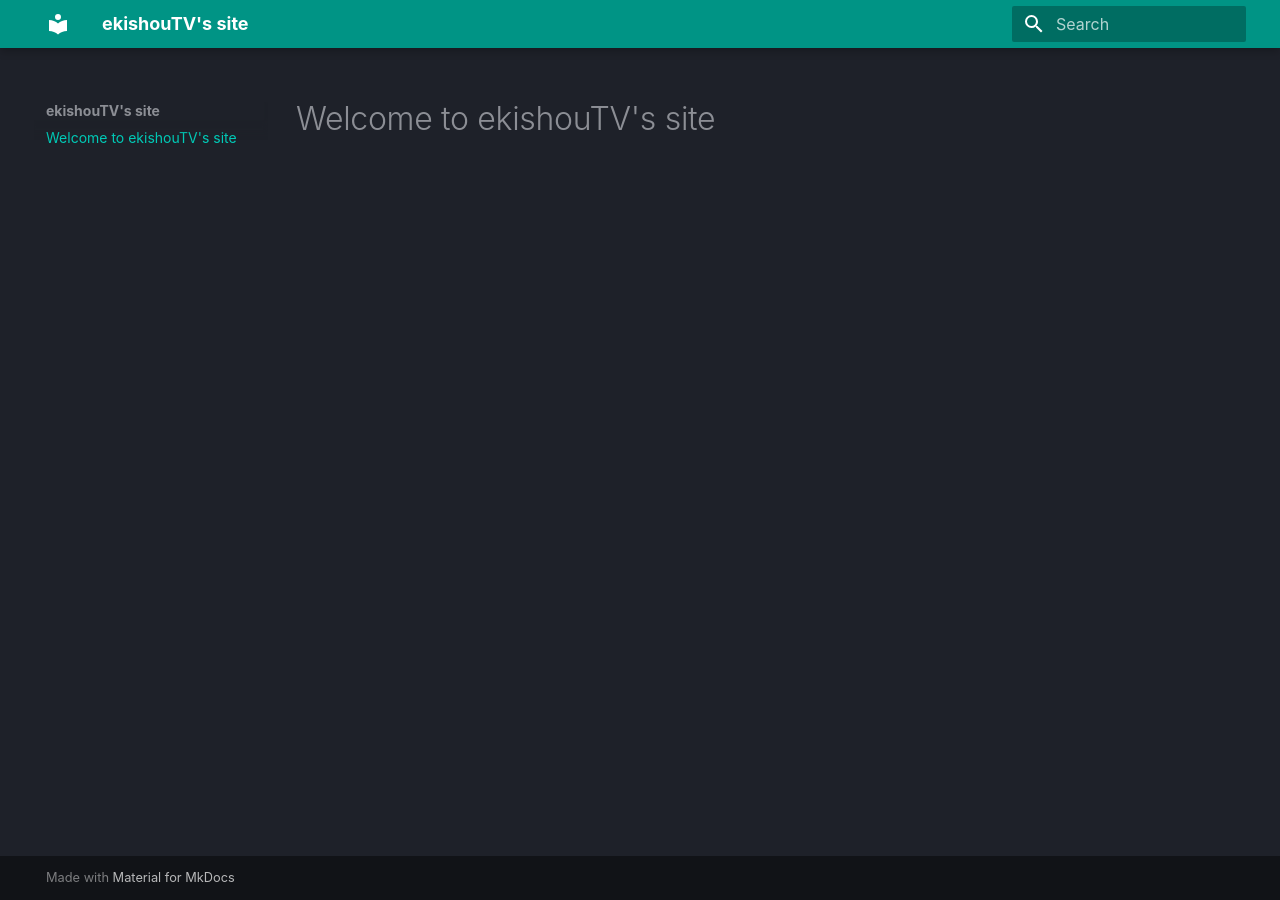
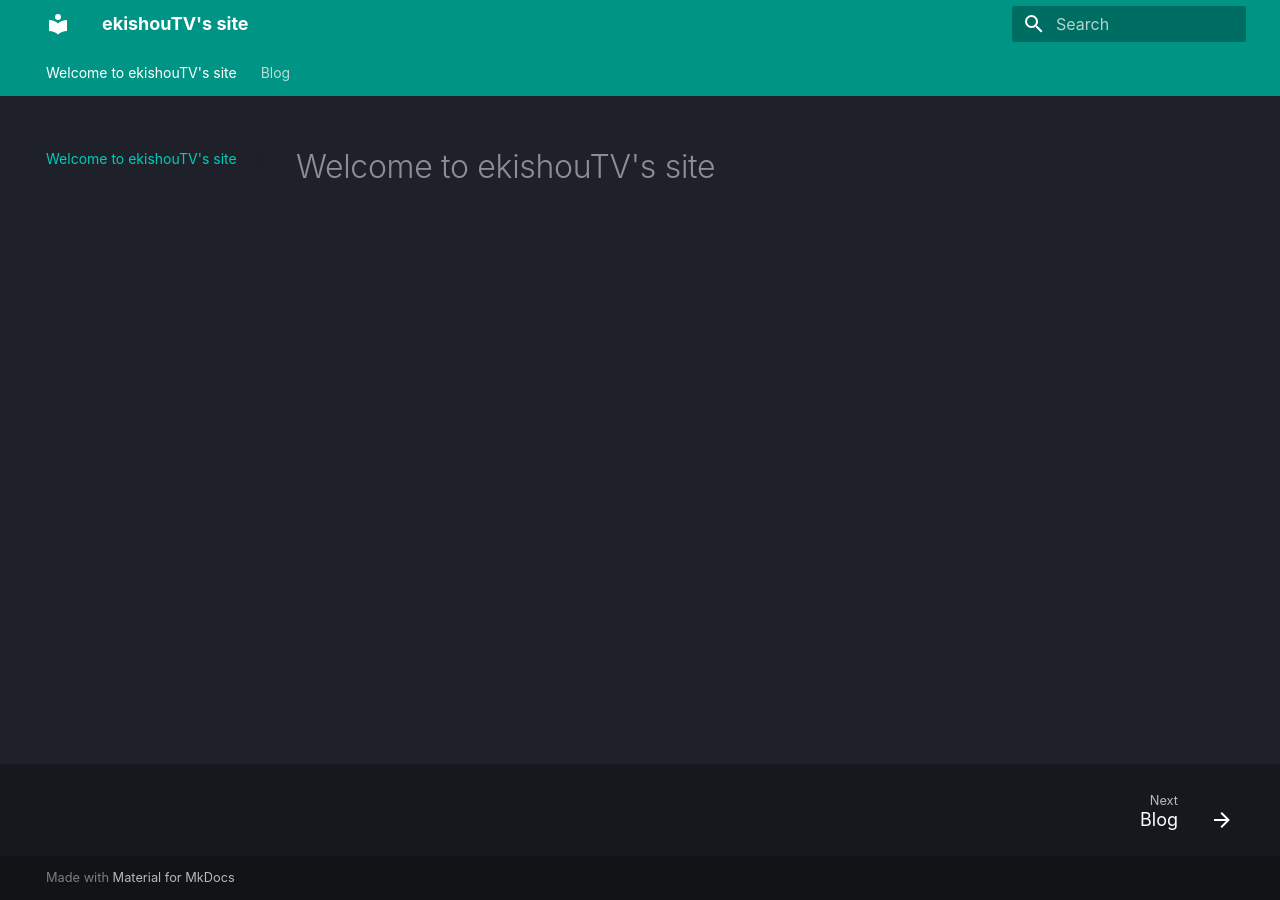
Before and after one commit to ekishouTV/ekishouTV.github.io, an MkDocs documentation site: the page built from docs/index.md, in a window 1280 px wide. Built offline with MkDocs 1.6.1 and Material for MkDocs 9.7.7, drawn with Linux system fonts in a browser that asks for light colours; some web fonts are replaced.

Commit message:
feat: ✨ Setup blog

```diff
--- a/docker-compose.yml
+++ b/docker-compose.yml
@@ -10,6 +10,7 @@
     volumes:
       - .:/site
       - venv:/site/.venv
+      - ~/.ssh:/home/site/.ssh
     restart: always
 
 volumes:
--- /dev/null
+++ b/docs/blog/index.md
@@ -0,0 +1 @@
+# Blog
--- /dev/null
+++ b/docs/stylesheets/rendering_obsidian_auto_card_link.css
@@ -0,0 +1,150 @@
+/*
+    Based on https://github.com/nekoshita/obsidian-auto-card-link/blob/1.2.3/styles.css
+    License: https://github.com/nekoshita/obsidian-auto-card-link/blob/1.2.3/LICENSE
+*/
+
+.auto-card-link-container {
+    container-type: inline-size;
+    position: relative;
+    overflow: hidden;
+    user-select: none;
+    /* This is because the text and the card are too close together. */
+    margin-bottom: 1rem;
+
+    --auto-card-link-indent-size: 2.5em;
+
+    /* Currently this feature does not work expected.
+    &[data-auto-card-link-depth="0"] {
+        margin-left: calc(var(--auto-card-link-indent-size) * 0);
+    }
+
+    &[data-auto-card-link-depth="1"] {
+        margin-left: calc(var(--auto-card-link-indent-size) * 1);
+    }
+
+    &[data-auto-card-link-depth="2"] {
+        margin-left: calc(var(--auto-card-link-indent-size) * 2);
+    }
+
+    &[data-auto-card-link-depth="3"] {
+        margin-left: calc(var(--auto-card-link-indent-size) * 3);
+    }
+
+    &[data-auto-card-link-depth="4"] {
+        margin-left: calc(var(--auto-card-link-indent-size) * 4);
+    }
+
+    &[data-auto-card-link-depth="5"] {
+        margin-left: calc(var(--auto-card-link-indent-size) * 5);
+    }
+
+    &[data-auto-card-link-depth="6"] {
+        margin-left: calc(var(--auto-card-link-indent-size) * 6);
+    }
+
+    &[data-auto-card-link-depth="7"] {
+        margin-left: calc(var(--auto-card-link-indent-size) * 7);
+    } */
+}
+
+@container (max-width: 300px) {
+    .auto-card-link-thumbnail {
+        display: none;
+    }
+}
+
+@container (max-width: 500px) {
+    .auto-card-link-description {
+        display: none;
+    }
+
+    .auto-card-link-thumbnail {
+        max-width: 40% !important;
+    }
+
+    .auto-card-link-title {
+        white-space: normal !important;
+        --lh: 1.5em;
+        line-height: var(--lh);
+        height: calc(var(--lh) * 3);
+    }
+}
+
+.auto-card-link-card {
+    display: flex;
+    flex-direction: row-reverse;
+    height: 8em;
+    transition: 20ms ease-in 0s;
+    cursor: pointer;
+    text-decoration: none;
+    color: var(-webkit-link);
+    background: rgba(var(--bs-tertiary-bg-rgb), 1) !important;
+    border: solid 1px var(--md-typeset-a-color);
+
+    &:hover {
+        background: rgba(var(--bs-tertiary-bg-rgb), 0.5) !important;
+        border-color: var(--bs-link-hover-color);
+        text-decoration: none;
+    }
+}
+
+.auto-card-link-main {
+    display: flex;
+    flex-grow: 1;
+    flex-direction: column;
+    justify-content: space-between;
+    gap: 0.18em;
+    padding: 0.5em 0.6em;
+    overflow: hidden;
+}
+
+.auto-card-link-title {
+    overflow: hidden;
+    white-space: nowrap;
+    text-overflow: ellipsis;
+
+    &:hover {
+        color: var(--bs-link-hover-color)
+    }
+}
+
+.auto-card-link-description {
+    overflow: hidden;
+    --lh: 1.4em;
+    line-height: var(--lh);
+    height: calc(var(--lh) * 3);
+    color: var(--bs-secondary-text-emphasis);
+    font-size: 0.85rem;
+}
+
+.auto-card-link-host {
+    font-size: 0.85rem;
+    display: flex;
+    flex-direction: row;
+    align-items: center;
+
+    & span {
+        overflow: hidden;
+        text-overflow: ellipsis;
+        white-space: nowrap;
+    }
+
+    &:hover {
+        color: var(--bs-link-hover-color)
+    }
+}
+
+.auto-card-link-favicon {
+    width: 16px !important;
+    height: auto !important;
+    margin: 0 0.5em 0 0 !important;
+}
+
+.auto-card-link-thumbnail {
+    width: unset !important;
+    height: 100%;
+    object-fit: cover;
+    max-width: 50% !important;
+    pointer-events: none;
+    margin: 0 !important;
+}
--- a/mkdocs.yml
+++ b/mkdocs.yml
@@ -11,12 +11,21 @@
   features:
     - navigation.top
     - navigation.footer
+    - navigation.tabs
+    - navigation.sections
+    - navigation.indexes
 
 plugins:
   - search
+  - blog
   - roamlinks
+  - rendering_obsidian_auto_card_link
 
 markdown_extensions:
   - pymdownx.highlight:
       anchor_linenums: true
   - pymdownx.superfences
+  - attr_list
+
+extra_css:
+  - stylesheets/rendering_obsidian_auto_card_link.css
--- a/pyproject.toml
+++ b/pyproject.toml
@@ -5,6 +5,7 @@
 dependencies = [
     "mkdocs-material>=9.5.31",
     "mkdocs-roamlinks-plugin>=0.3.2",
+    "mkdocs-rendering-obsidian-auto-card-link @ git+https://github.com/ekishouTV/mkdocs-rendering-obsidian-auto-card-link@v0.1.0",
 ]
 readme = "README.md"
 requires-python = ">= 3.12"
```
Also changed, not shown: docs/blog/posts/test.md (added, +36 -0 lines), 4 other files.
